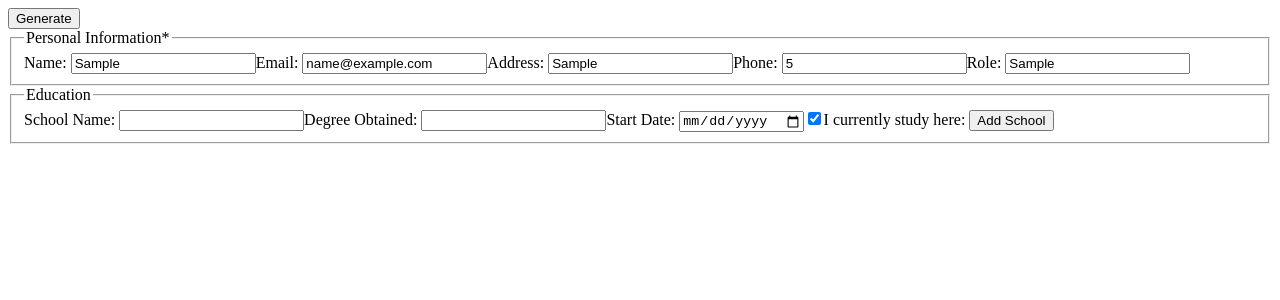
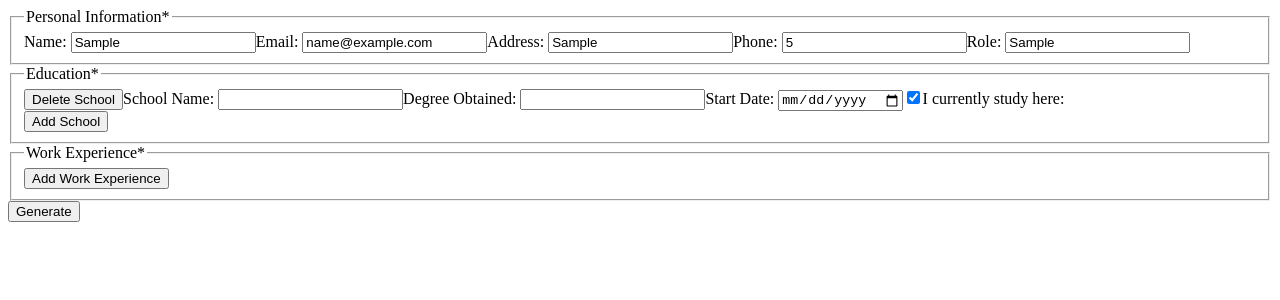
Before and after one commit to Unpetrified/resume-factory, a React (Vite) app: page / in a window 1280 px wide. Both pictures are taken after typing "Sample", "name@example.com", "Sample", "5", "Sample" into the empty fields and a click on the button "Add School". Shown: the top 300 px of the page. Built offline with nearby package versions, Linux system fonts and the light colour scheme.

Commit message:
work component complete, delete school, work and responsibility functions complete. TODO: generate cv component

```diff
--- a/src/components/editComponents/education.jsx
+++ b/src/components/editComponents/education.jsx
@@ -15,10 +15,19 @@ export default function Education({resume, setResume}) {
                 "start":"",
                 "isCurrent":true,
                 "end":today,
-                 "key":crypto.randomUUID()
+                "key":crypto.randomUUID()
             };
 
         newResume["Education"].push(newSchool);
+        setResume(newResume);
+    }
+
+    function removeSchool(e, index) {
+        e.preventDefault();
+
+        const newResume = {...resume};
+        newResume["Education"].splice(index, 1);
+
         setResume(newResume);
     }
 
@@ -29,18 +38,20 @@ export default function Education({resume, setResume}) {
 
         setResume(newResume)
     }
+
     return (
         <fieldset>
-            <legend>Education</legend>
+            <legend>Education*</legend>
             {resume["Education"].map((school, index) => {
 
-            return <React.Fragment key={school["key"]}>
+            return <section key={school["key"]}>
+                <button onClick={(e) => removeSchool(e, index)}>Delete School</button>
                     <Input label="School Name" id={index+"name"} value={school["name"]} handleChange={(e) => update(e, "name", index)}/>
                     <Input label="Degree Obtained" id={index+"deg"} value={school["degree"]} handleChange={(e) => update(e, "degree", index)}/>
                     <Input label="Start Date" id={index+"start"} value={school["start"]} handleChange={(e) => update(e, "start", index)} type="date"/>
                     <Checkbox label="I currently study here" id={index+"status"} value={school["isCurrent"]} type="checkbox" handleChange={(e) => update(e, "isCurrent", index)}/>
                     {school["isCurrent"] ? "" : <Input label="End Date" id={index+"end"} value={school["end"]} handleChange={(e) => update(e, "end", index)} type="date"/>}
-                </React.Fragment>
+                </section>
             })}
             <button onClick={addSchool}>Add School</button>
         </fieldset>
--- a/src/components/editComponents/form elements.jsx
+++ b/src/components/editComponents/form elements.jsx
@@ -17,3 +17,13 @@ export function Checkbox({label, id, value, handleChange, type="checkbox", class
         </>
     )
 }
+
+export function TextArea({label, id, value, handleChange, class_name=""}) {
+
+    return (
+        <>
+        <label htmlFor={id}>{label}: </label>
+        <textarea className={class_name} id={id} value={value} onChange={handleChange}></textarea>
+        </>
+    )
+}
--- a/src/components/editComponents/main.jsx
+++ b/src/components/editComponents/main.jsx
@@ -1,14 +1,16 @@
 import Education from "./education";
 import PersonalInfo from "./personalInfo";
+import Work from "./work";
 
 export default function EditCV({generateEventHandler, currentResume, updateResume}) {
 
     return (
         <>
-        <button onClick={generateEventHandler}>Generate</button>
         <form>
-            <PersonalInfo resume={currentResume} setResume={updateResume}/>
-            <Education resume={currentResume} setResume={updateResume}/>
+            <PersonalInfo resume={currentResume} setResume={updateResume} />
+            <Education resume={currentResume} setResume={updateResume} />
+            <Work resume={currentResume} setResume={updateResume} />
+            <input type="submit" value="Generate" onClick={generateEventHandler}/>
         </form>
         </>
     )
--- a/src/components/editComponents/work.jsx
+++ b/src/components/editComponents/work.jsx
@@ -0,0 +1,95 @@
+import React from "react";
+import Input, { Checkbox, TextArea } from "./form elements";
+
+export default function Work({resume, setResume}) {
+
+    function addWork(e) {
+        e.preventDefault()
+
+        const newResume = {...resume},
+            today = new Date().toISOString().split("T")[0],
+
+            newWork = {
+                "name":"",
+                "position":"",
+                "start":"",
+                "isCurrent":true,
+                "end":today,
+                "experience":[],
+                "key":crypto.randomUUID()
+            };
+
+        newResume["Work"].push(newWork);
+        setResume(newResume);
+    }
+
+    function removeWork(e, index) {
+        e.preventDefault();
+
+        const newResume = {...resume};
+        newResume["Work"].splice(index, 1);
+
+        setResume(newResume);
+    }
+
+    function update(e, element, index, r_index=0) {
+        const newResume = {...resume};
+        if(element === "isCurrent") newResume["Work"][index][element] = e.target.checked;
+        else if(element === "experience") newResume["Work"][index]["experience"][r_index]["value"] = e.target.value;
+        else newResume["Work"][index][element] = e.target.value;
+
+        setResume(newResume)
+    }
+
+    function addResponsibility(e, index) {
+        e.preventDefault();
+
+        const newResume = {...resume},
+            newResponsibility = {
+                "value":"",
+                "key":crypto.randomUUID()
+            }
+
+        newResume["Work"][index]["experience"].push(newResponsibility);
+
+        setResume(newResume);
+
+    }
+
+    function removeResponsibility(e, index, r_index) {
+        e.preventDefault();
+
+        const newResume = {...resume};
+        newResume["Work"][index]["experience"].splice(r_index, 1);
+
+        setResume(newResume);
+    }
+
+    return (
+        <fieldset>
+            <legend>Work Experience*</legend>
+            {resume["Work"].map((job, index) => {
+
+            return <section key={job["key"]}>
+                <button onClick={(e) => removeWork(e, index)}>Delete Job</button>
+                    <Input label="Company Name" id={index+"name"} value={job["name"]} handleChange={(e) => update(e, "name", index)}/>
+                    <Input label="Role" id={index+"role"} value={job["position"]} handleChange={(e) => update(e, "position", index)}/>
+                    <Input label="Start Date" id={index+"start"} value={job["start"]} handleChange={(e) => update(e, "start", index)} type="date"/>
+                    <Checkbox label="I currently work here" id={index+"status"} value={job["isCurrent"]} type="checkbox" handleChange={(e) => update(e, "isCurrent", index)}/>
+                    {job["isCurrent"] ? "" : <Input label="End Date" id={index+"end"} value={job["end"]} handleChange={(e) => update(e, "end", index)} type="date"/>}
+                    <ul>
+                        {job["experience"].map((responsibility, r_index) => {
+                            return <li key={responsibility["key"]}>
+                                <TextArea key={responsibility["key"]} label={"Responsibility "+Number.parseInt(r_index+1)} id={responsibility["key"]} value={responsibility["value"]} handleChange={(e) => update(e, "experience", index, r_index)}/>
+                                <button onClick={(e) => removeResponsibility(e, index, r_index)}>Delete Responsibility</button>
+                            </li>
+
+                        })}
+                        <button onClick={(e) => addResponsibility(e, index)}>Add Responsibility</button>
+                    </ul>
+                </section>
+            })}
+            <button onClick={addWork}>Add Work Experience</button>
+        </fieldset>
+    )
+}
```
